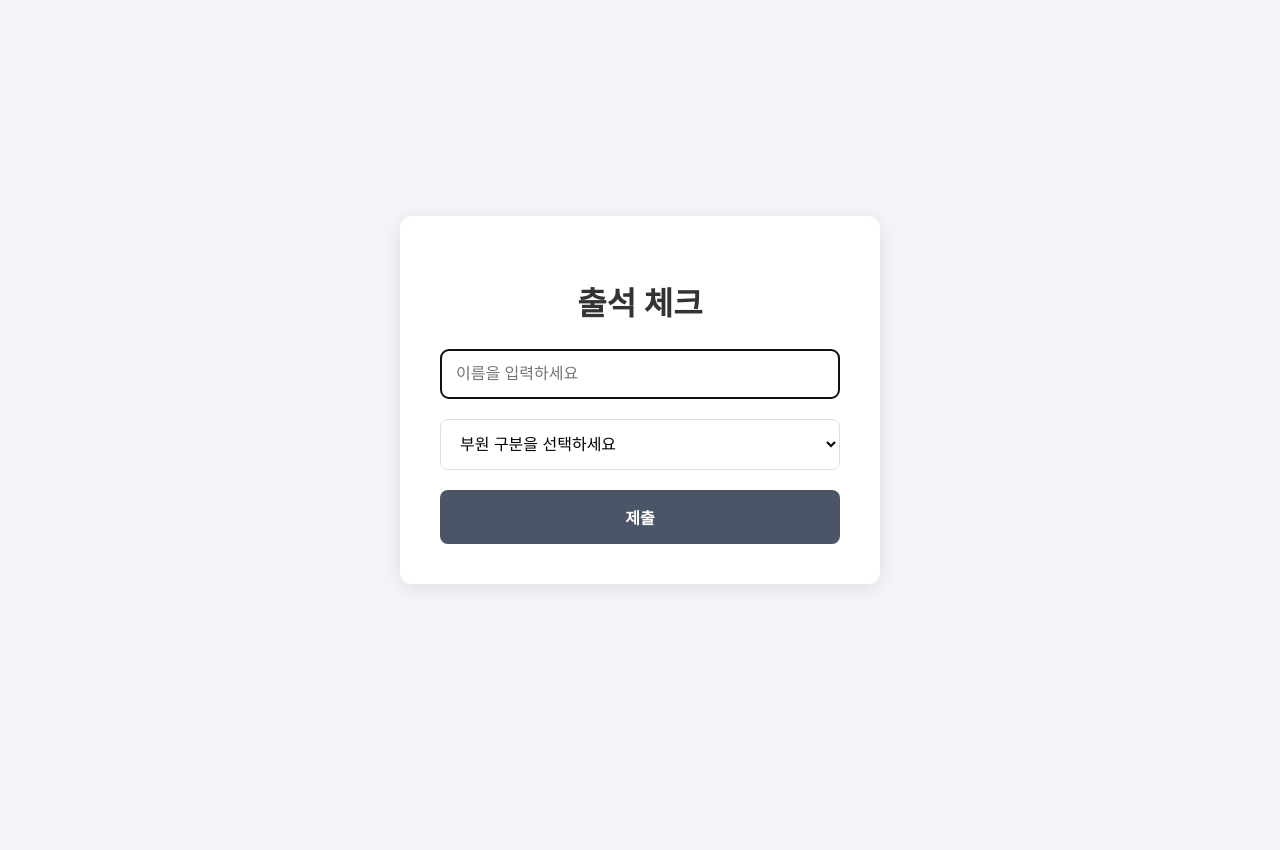
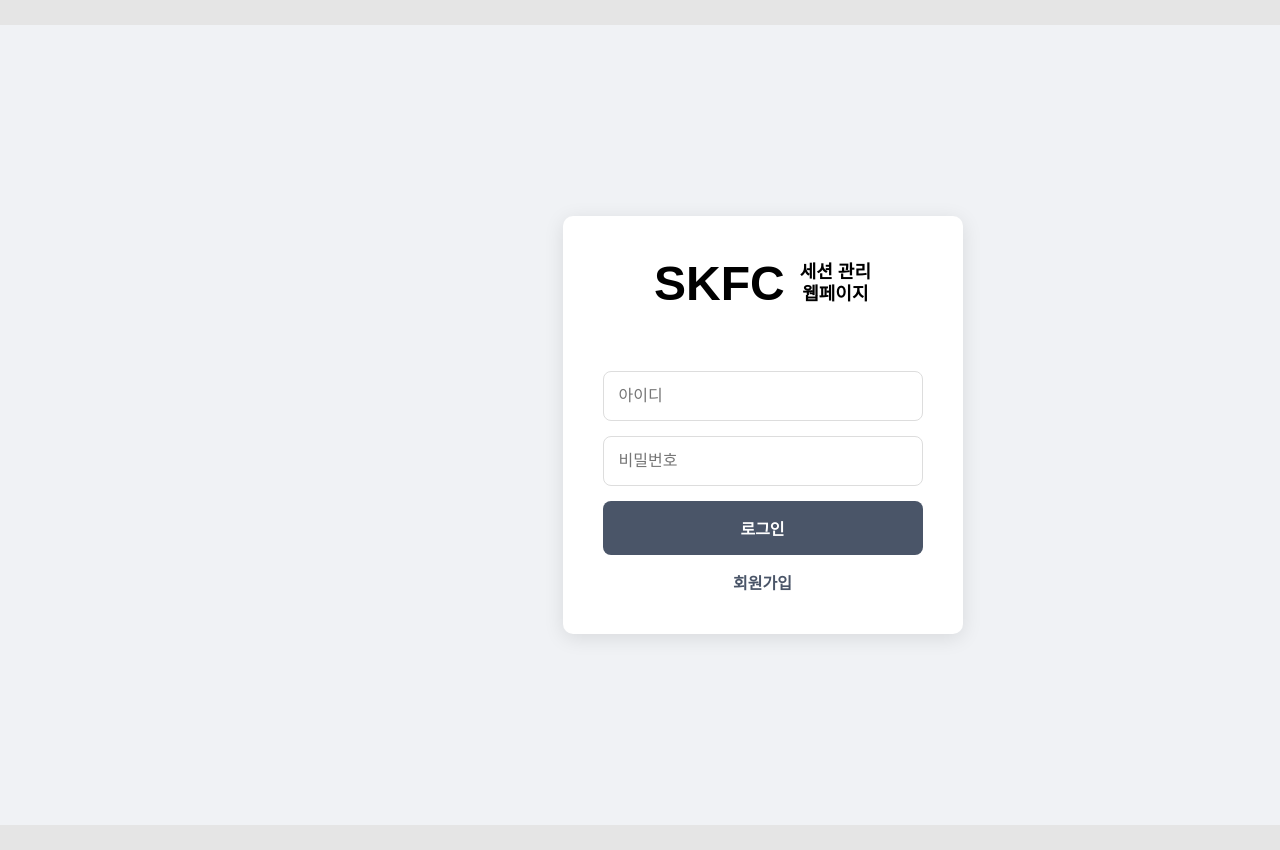
Before and after one commit to skkuskfc/skfctimer, a Flask app: page /login in a window 1280 px wide; the page is wider, and only the part inside the window is pictured. Before the commit the page ends 588 px from the top of that part, so only its background shows below. Run offline with Flask 3, Linux system fonts and the light colour scheme; parts of the project's set-up code (start-up, migrations or seed data) failed here and were passed over; some web fonts are replaced.

Commit message:
오류 수정 3

```diff
--- a/templates/check_in.html
+++ b/templates/check_in.html
@@ -22,9 +22,9 @@
                 <option value="" disabled selected>부원 구분을 선택하세요</option>
                 <option value="임원진">임원진</option>
                 <option value="액팅">액팅</option>
-                <option value="신입부원">액팅</option>
+                <option value="신입부원">신입부원</option>
                 <option value="연구팀">연구팀</option>
-                <option value="기타">기타 (외부인, 교류전)</option>
+                <option value="기타">기타 (외부인, 교류전 등)</option>
             </select>
             <button type="submit">제출</button>
         </form>
--- a/templates/login.html
+++ b/templates/login.html
@@ -2,32 +2,30 @@
 <html lang="ko">
 <head>
     <meta charset="UTF-8">
+    <title>로그인 - SKFC 세션 관리 웹</title>
+    <link rel="icon" href="{{ url_for('static', filename='img/icon5.png') }}">
     <meta name="viewport" content="width=device-width, initial-scale=1.0">
-    <title>SKFC 출석 체크</title>
-    <style>
-        body { font-family: -apple-system, BlinkMacSystemFont, 'Segoe UI', Roboto, Oxygen, Ubuntu, Cantarell, 'Open Sans', 'Helvetica Neue', sans-serif; display: flex; justify-content: center; align-items: center; height: 100vh; margin: 0; background-color: #f4f4f9; }
-        .container { text-align: center; background: white; padding: 40px; border-radius: 12px; box-shadow: 0 4px 20px rgba(0,0,0,0.1); width: 90%; max-width: 400px; }
-        h1 { color: #333; margin-bottom: 25px; }
-        input, select { width: 100%; padding: 15px; margin-bottom: 20px; border: 1px solid #ddd; border-radius: 8px; font-size: 16px; box-sizing: border-box; }
-        select { background-color: white; }
-        button { width: 100%; padding: 15px; border: none; background-color: #4A5568; color: white; font-size: 16px; font-weight: bold; border-radius: 8px; cursor: pointer; }
-    </style>
+    <link rel="stylesheet" as="style" crossorigin href="https://cdn.jsdelivr.net/gh/orioncactus/pretendard@v1.3.9/dist/web/static/pretendard.min.css" />
+    <link rel="stylesheet" href="{{ url_for('static', filename='css/style.css') }}">
 </head>
 <body>
-    <div class="container">
-        <h1>출석 체크</h1>
-        <form action="/submit_name" method="post">
-            <input type="text" name="name" placeholder="이름을 입력하세요" required autofocus>
-            <select name="member_type" required>
-                <option value="" disabled selected>부원 구분을 선택하세요</option>
-                <option value="임원진">임원진</option>
-                <option value="액팅">액팅</option>
-                <option value="신입부원">신입부원</option>
-                <option value="연구팀">연구팀</option>
-                <option value="기타">기타 (외부인, 교류전 등)</option>
-            </select>
-            <button type="submit">제출</button>
-        </form>
+    <div class="auth-container">
+        <div class="auth-box">
+            <div class="logo"><h1>SKFC</h1><div class="logo-text"><span>세션 관리</span><span>웹페이지</span></div></div>
+
+            {% with messages = get_flashed_messages() %}
+              {% if messages %}
+                <div class="flash-error">{{ messages[0] }}</div>
+              {% endif %}
+            {% endwith %}
+
+            <form method="post">
+                <input type="text" name="user_id" placeholder="아이디" required>
+                <input type="password" name="password" placeholder="비밀번호" required>
+                <button type="submit" class="btn-primary">로그인</button>
+            </form>
+            <a href="{{ url_for('signup') }}" class="btn-secondary">회원가입</a>
+        </div>
     </div>
 </body>
 </html>
```
